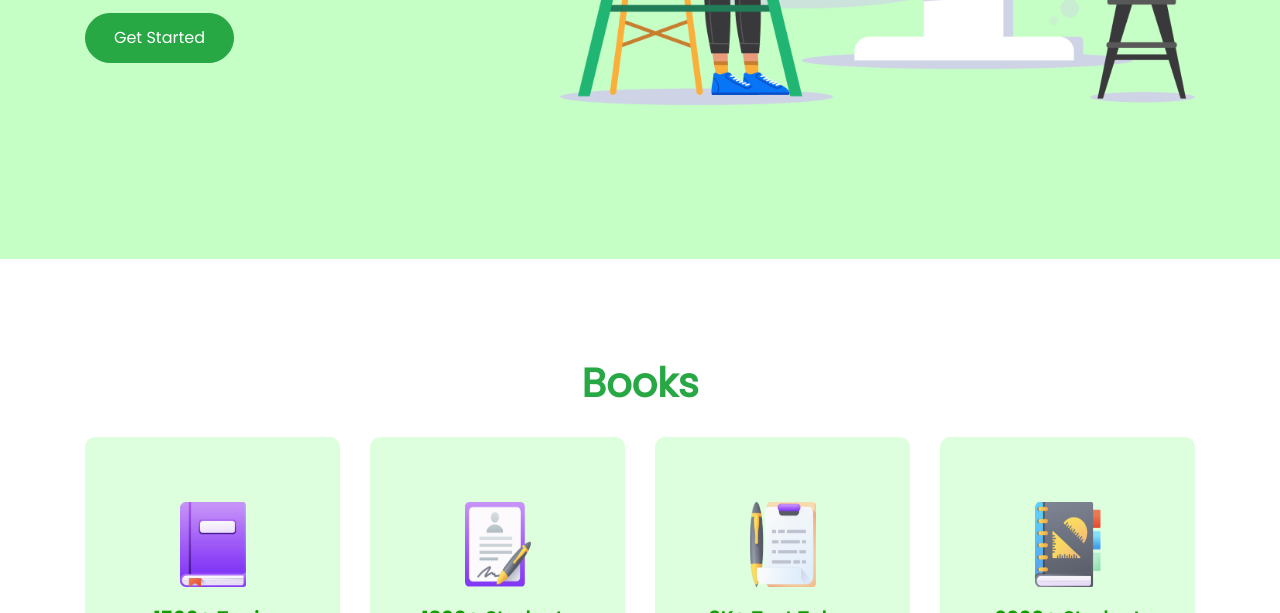
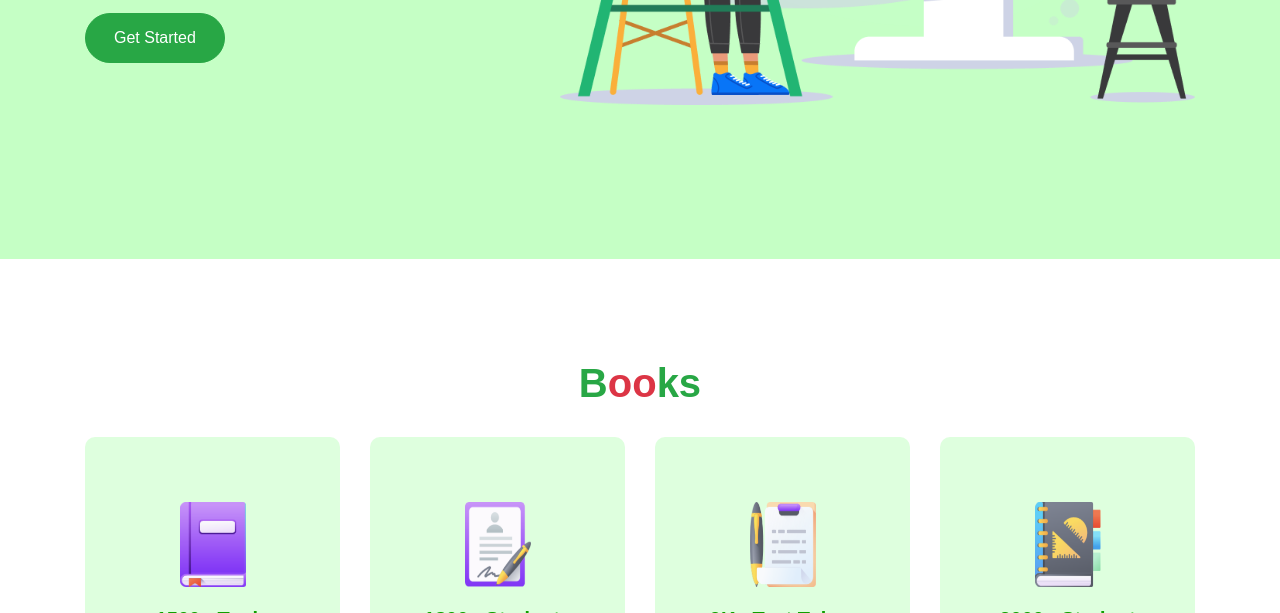
Before and after one commit to Samim-Hamim/E-School, a plain HTML site: page index.HTML in a window 1280 px wide. Shown: the part 487-1100 px from the top of the page. Drawn offline with nearby package versions, Linux system fonts and the light colour scheme.

Commit message:
complete

```diff
--- a/index.HTML
+++ b/index.HTML
@@ -7,7 +7,6 @@
     <link rel="stylesheet" href="https://stackpath.bootstrapcdn.com/bootstrap/4.5.0/css/bootstrap.min.css" integrity="sha384-9aIt2nRpC12Uk9gS9baDl411NQApFmC26EwAOH8WgZl5MYYxFfc+NcPb1dKGj7Sk" crossorigin="anonymous">
     <link rel="stylesheet" href="style.CSS">
     <link rel="shortcut icon" href="icon.png" type="image/x-icon">
-    <link href="https://fonts.googleapis.com/css2?family=Poppins&display=swap" rel="stylesheet">
 
 </head>
 <body>
@@ -62,7 +61,7 @@
 </div>
 <div class="container " id="books">
 
-  <h1 class="size text-success">Books</h1>
+  <h1 class="size text-success">B<span class="text-danger">oo</span>ks</h1>
 
   <div class="card-deck">
     <div class="card">
```
